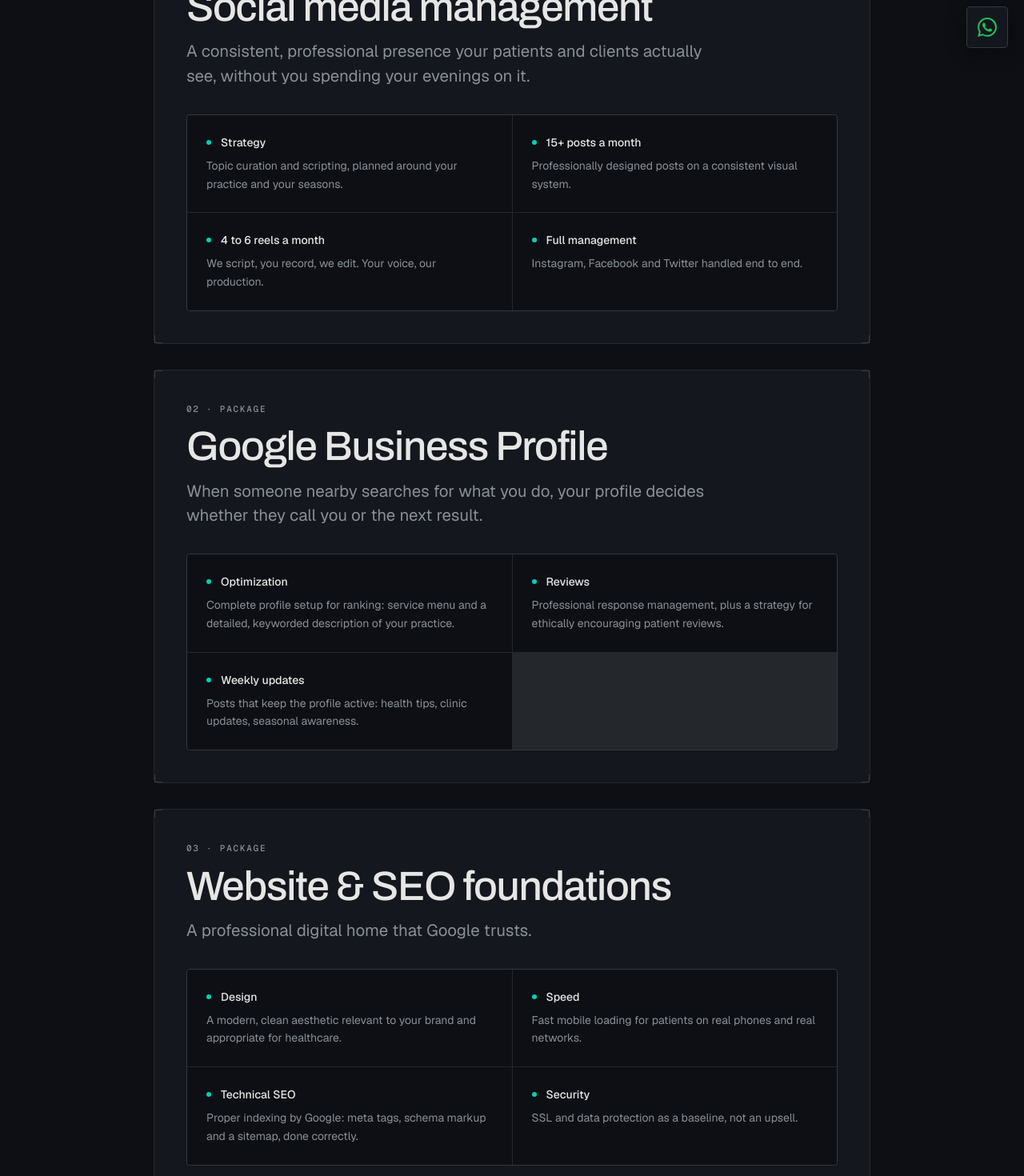
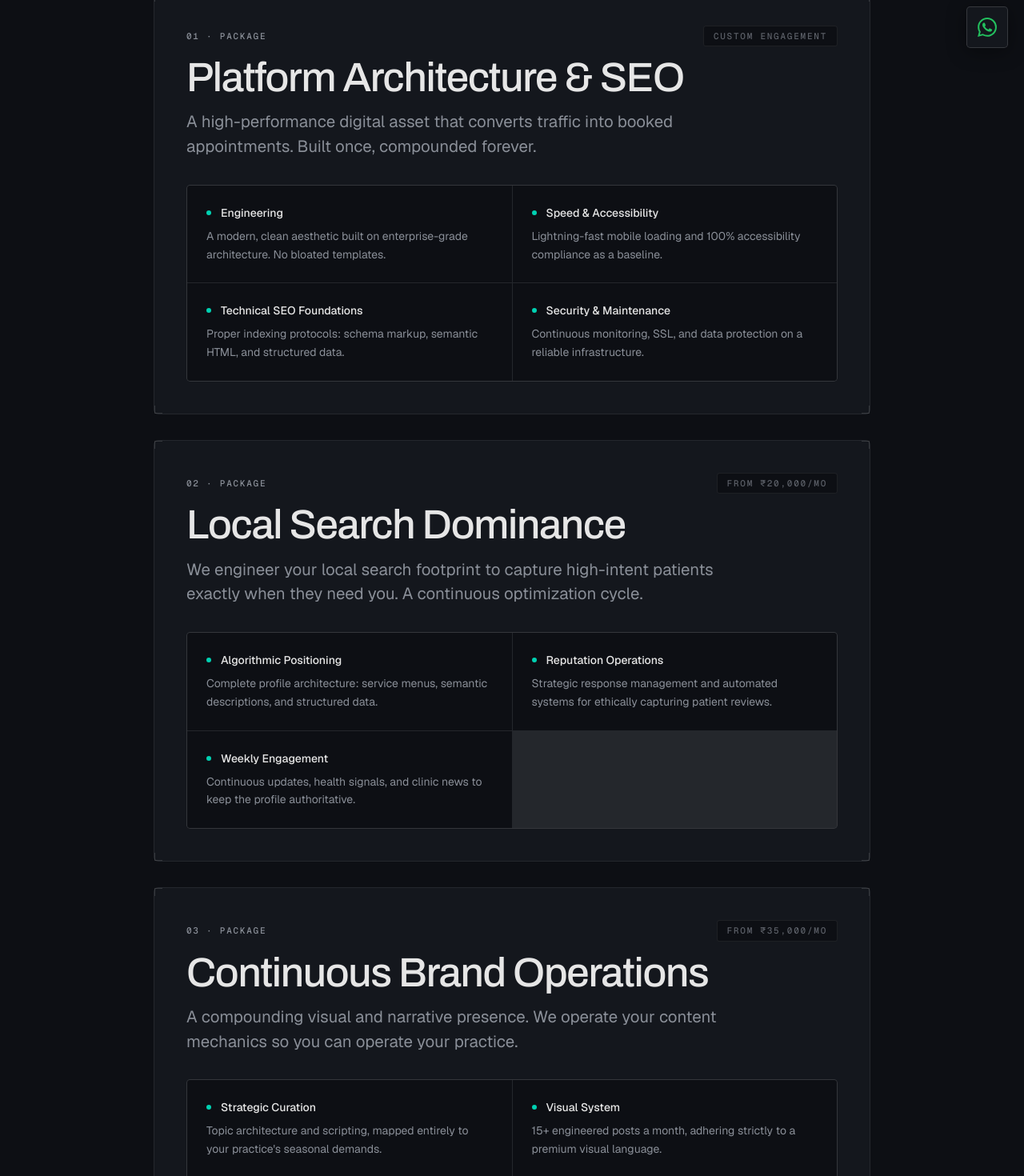
Before and after one commit to jaidevjethi/quadrant-collective, a Next.js app: page /services in a window 1280 px wide. Shown: the part 720-2190 px from the top of the page at 80% size. Built offline with nearby package versions, Linux system fonts and the light colour scheme; no server answers.

Commit message:
feat: deep space hero, remove dashes, elevate copy

```diff
--- a/src/app/layout.tsx
+++ b/src/app/layout.tsx
@@ -40,7 +40,9 @@ export default function RootLayout({
       <body className="flex min-h-full flex-col">
         <LenisProvider>
           <SiteHeader />
-          {children}
+          <main className="flex flex-1 flex-col pb-28 md:pb-0">
+            {children}
+          </main>
           <SiteFooter />
           <WhatsAppFab />
         </LenisProvider>
--- /dev/null
+++ b/src/app/not-found.tsx
@@ -0,0 +1,27 @@
+import Link from "next/link";
+import { ArrowRight } from "lucide-react";
+import { Button } from "@/components/ui/button";
+
+export default function NotFound() {
+  return (
+    <div className="flex min-h-[70vh] flex-col items-center justify-center px-gutter text-center">
+      <span className="label-mono text-muted-2 mb-6">404 Error</span>
+      <h1 className="font-heading text-display font-medium text-clarity mb-4">
+        Page not found.
+      </h1>
+      <p className="max-w-md text-lg text-muted-2 mb-10">
+        The system couldn't locate this route. It may have been moved or removed.
+      </p>
+      <Button
+        asChild
+        size="lg"
+        className="h-11 gap-2 rounded-sm border border-hairline-strong bg-transparent px-6 text-clarity shadow-none transition-colors duration-200 ease-[var(--ease-precision)] hover:border-clarity hover:bg-raised"
+      >
+        <Link href="/">
+          Return home
+          <ArrowRight className="size-4 transition-transform duration-200 group-hover/button:translate-x-0.5" />
+        </Link>
+      </Button>
+    </div>
+  );
+}
--- a/src/app/services/page.tsx
+++ b/src/app/services/page.tsx
@@ -53,6 +53,17 @@ export default function ServicesPage() {
             {SERVICES_POSITIONING} Built for clinics and local practices that
             want a professional presence without hiring a marketing department.
           </p>
+          <div className="flex flex-wrap items-center gap-3 mt-4">
+            {services.map((s) => (
+              <a
+                key={s.slug}
+                href={`#${s.slug}`}
+                className="rounded-full border border-hairline bg-depth px-4 py-2 text-sm text-muted-2 transition-colors hover:border-hairline-strong hover:text-clarity"
+              >
+                {s.title}
+              </a>
+            ))}
+          </div>
         </div>
       </section>
 
@@ -64,14 +75,21 @@ export default function ServicesPage() {
               <article
                 id={s.slug}
                 data-reveal
-                className="group relative scroll-mt-24 rounded-lg border border-hairline bg-raised p-8 md:p-10"
+                className="group relative scroll-mt-24 rounded-lg border border-hairline bg-raised p-8 md:p-10 transition-colors hover:border-hairline-strong"
               >
                 <CornerTicks />
                 <div className="flex flex-col gap-8">
                   <div className="flex flex-col gap-3">
-                    <span className="label-mono text-muted-2">
-                      {s.n} · Package
-                    </span>
+                    <div className="flex items-center justify-between gap-4 flex-wrap">
+                      <span className="label-mono text-muted-2">
+                        {s.n} · Package
+                      </span>
+                      {s.pricing && (
+                        <span className="label-mono text-faint border border-hairline px-3 py-1 rounded-sm bg-depth">
+                          {s.pricing}
+                        </span>
+                      )}
+                    </div>
                     <h2 className="font-heading text-headline font-medium tracking-tight text-clarity">
                       {s.title}
                     </h2>
--- a/src/app/work/[slug]/page.tsx
+++ b/src/app/work/[slug]/page.tsx
@@ -125,6 +125,28 @@ export default async function CaseStudyPage({
           )}
         </div>
 
+        {study.results && study.results.length > 0 && (
+          <div className="grid gap-12 border-t border-hairline pt-12 md:grid-cols-[200px_1fr]">
+            <div className="flex flex-col gap-4">
+              <span className="label-mono text-muted-2">Outcomes</span>
+            </div>
+            <div className="flex flex-col gap-5">
+              <span className="label-mono text-muted-2">Compounding Results</span>
+              <ul className="flex flex-col gap-4">
+                {study.results.map((r) => (
+                  <li key={r} className="flex gap-4 text-lead text-clarity font-medium">
+                    <span
+                      aria-hidden
+                      className="mt-2.5 size-1.5 shrink-0 rounded-full bg-vision"
+                    />
+                    <span>{r}</span>
+                  </li>
+                ))}
+              </ul>
+            </div>
+          </div>
+        )}
+
         {study.href && (
           <a
             href={study.href}
--- a/src/components/layout/site-header.tsx
+++ b/src/components/layout/site-header.tsx
@@ -108,6 +108,14 @@ export function SiteHeader() {
               {l.label}
             </Link>
           ))}
+          <Button
+            asChild
+            size="lg"
+            className="mt-4 w-full rounded-sm border border-hairline-strong bg-transparent text-clarity shadow-none transition-colors duration-200 active:scale-[0.98]"
+            onClick={() => setOpen(false)}
+          >
+            <Link href="/contact">Start a conversation</Link>
+          </Button>
         </nav>
       )}
     </header>
--- a/src/components/sections/proof-section.tsx
+++ b/src/components/sections/proof-section.tsx
@@ -80,7 +80,20 @@ export function ProofSection() {
           ))}
         </Reveal>
 
-        <Reveal className="flex flex-col gap-5">
+        <Reveal className="group relative mt-6 rounded-lg border border-hairline bg-depth p-8 md:p-10 transition-colors hover:border-hairline-strong">
+          <CornerTicks />
+          <div className="flex flex-col gap-6">
+            <blockquote className="text-xl text-clarity font-medium">
+              "They didn't just build a website, they re-engineered how patients find us and book treatments. Our organic traffic and clinic revenue compounded far beyond what we thought possible."
+            </blockquote>
+            <div className="flex flex-col gap-1">
+              <span className="text-sm font-medium text-clarity">Dr. Akshar Patel</span>
+              <span className="label-mono text-faint">Founder, Pramukh Dental Clinic</span>
+            </div>
+          </div>
+        </Reveal>
+
+        <Reveal className="flex flex-col gap-5 mt-6">
           <span data-reveal className="label-mono text-faint">
             Held to these standards, on every build
           </span>
--- a/src/lib/services.ts
+++ b/src/lib/services.ts
@@ -11,80 +11,84 @@ export type Service = {
   n: string;
   title: string;
   positioning: string;
+  pricing?: string;
   deliverables: { title: string; body: string }[];
 };
 
 export const SERVICES_POSITIONING =
-  "We handle the strategy and the technology. You provide the expertise.";
+  "We architect the system. We operate the mechanics. You provide the clinical expertise.";
 
 export const services: Service[] = [
   {
-    slug: "social-media-management",
+    slug: "platform-architecture",
     n: "01",
-    title: "Social media management",
-    positioning:
-      "A consistent, professional presence your patients and clients actually see, without you spending your evenings on it.",
+    title: "Platform Architecture & SEO",
+    positioning: "A high-performance digital asset that converts traffic into booked appointments. Built once, compounded forever.",
+    pricing: "Custom engagement",
     deliverables: [
       {
-        title: "Strategy",
-        body: "Topic curation and scripting, planned around your practice and your seasons.",
+        title: "Engineering",
+        body: "A modern, clean aesthetic built on enterprise-grade architecture. No bloated templates.",
       },
       {
-        title: "15+ posts a month",
-        body: "Professionally designed posts on a consistent visual system.",
+        title: "Speed & Accessibility",
+        body: "Lightning-fast mobile loading and 100% accessibility compliance as a baseline.",
       },
       {
-        title: "4 to 6 reels a month",
-        body: "We script, you record, we edit. Your voice, our production.",
+        title: "Technical SEO Foundations",
+        body: "Proper indexing protocols: schema markup, semantic HTML, and structured data.",
       },
       {
-        title: "Full management",
-        body: "Instagram, Facebook and Twitter handled end to end.",
+        title: "Security & Maintenance",
+        body: "Continuous monitoring, SSL, and data protection on a reliable infrastructure.",
       },
     ],
   },
   {
-    slug: "google-business-profile",
+    slug: "local-search-dominance",
     n: "02",
-    title: "Google Business Profile",
+    title: "Local Search Dominance",
     positioning:
-      "When someone nearby searches for what you do, your profile decides whether they call you or the next result.",
+      "We engineer your local search footprint to capture high-intent patients exactly when they need you. A continuous optimization cycle.",
+    pricing: "From ₹20,000/mo",
     deliverables: [
       {
-        title: "Optimization",
-        body: "Complete profile setup for ranking: service menu and a detailed, keyworded description of your practice.",
+        title: "Algorithmic Positioning",
+        body: "Complete profile architecture: service menus, semantic descriptions, and structured data.",
       },
       {
-        title: "Reviews",
-        body: "Professional response management, plus a strategy for ethically encouraging patient reviews.",
+        title: "Reputation Operations",
+        body: "Strategic response management and automated systems for ethically capturing patient reviews.",
       },
       {
-        title: "Weekly updates",
-        body: "Posts that keep the profile active: health tips, clinic updates, seasonal awareness.",
+        title: "Weekly Engagement",
+        body: "Continuous updates, health signals, and clinic news to keep the profile authoritative.",
       },
     ],
   },
   {
-    slug: "website-seo",
+    slug: "brand-operations",
     n: "03",
-    title: "Website & SEO foundations",
-    positioning: "A professional digital home that Google trusts.",
+    title: "Continuous Brand Operations",
+    positioning:
+      "A compounding visual and narrative presence. We operate your content mechanics so you can operate your practice.",
+    pricing: "From ₹35,000/mo",
     deliverables: [
       {
-        title: "Design",
-        body: "A modern, clean aesthetic relevant to your brand and appropriate for healthcare.",
+        title: "Strategic Curation",
+        body: "Topic architecture and scripting, mapped entirely to your practice's seasonal demands.",
       },
       {
-        title: "Speed",
-        body: "Fast mobile loading for patients on real phones and real networks.",
+        title: "Visual System",
+        body: "15+ engineered posts a month, adhering strictly to a premium visual language.",
       },
       {
-        title: "Technical SEO",
-        body: "Proper indexing by Google: meta tags, schema markup and a sitemap, done correctly.",
+        title: "Video Production",
+        body: "4 to 6 short-form videos a month. We script and edit; you simply record.",
       },
       {
-        title: "Security",
-        body: "SSL and data protection as a baseline, not an upsell.",
+        title: "Platform Management",
+        body: "End-to-end operational control across Instagram, Facebook, and LinkedIn.",
       },
     ],
   },
```
Also changed, not shown: src/components/contact/contact-form.tsx (+13 -7 lines), src/components/motion/deep-space-bg.tsx (added, +146 -0 lines), src/components/sections/hero-section.tsx (+15 -12 lines), src/lib/work.ts (+27 -15 lines).
